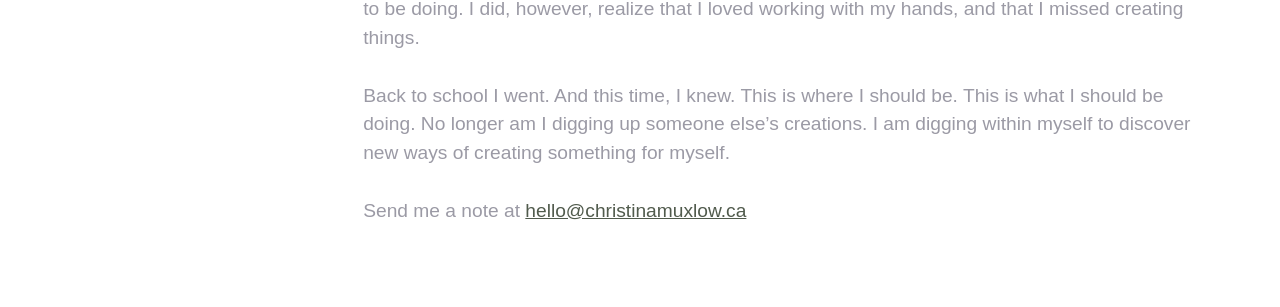
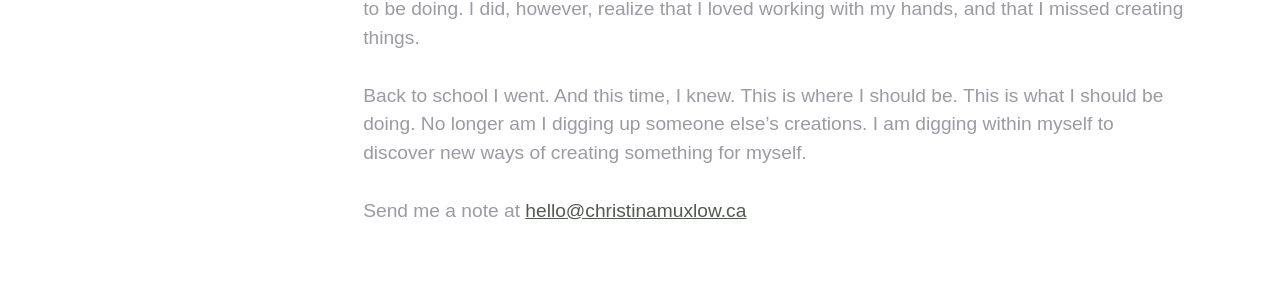
Before and after one commit to muxlowc/portfolio-site, a Jekyll site: the page built from about.html, in a window 1280 px wide. Shown: the part 1314-1621 px from the top of the page. Built offline with Jekyll 4.4.1, drawn with Linux system fonts in a browser that asks for light colours.

Commit message:
css edits

```diff
--- a/css/modules.css
+++ b/css/modules.css
@@ -76,7 +76,6 @@ textarea,
 
 img {
   border: 0;
-  padding: 0.7em;
 }
 
 .img-flex,
--- a/css/type.css
+++ b/css/type.css
@@ -128,12 +128,12 @@ thead th {
 
 .wrapper {
   margin-right: auto;
-  max-width: 52em;
+  max-width: 43em;
   width: 100%;
 }
 
 .wrapper-no-center {
-  max-width: 52em;
+  max-width: 43em;
   width: 100%;
 }
 
@@ -1316,7 +1316,7 @@ legend {
 
   .push-right,
   .push-r {
-    margin-right: 1.5rem;
+    margin-right: 2rem;
   }
 
   .pad-top,
```
